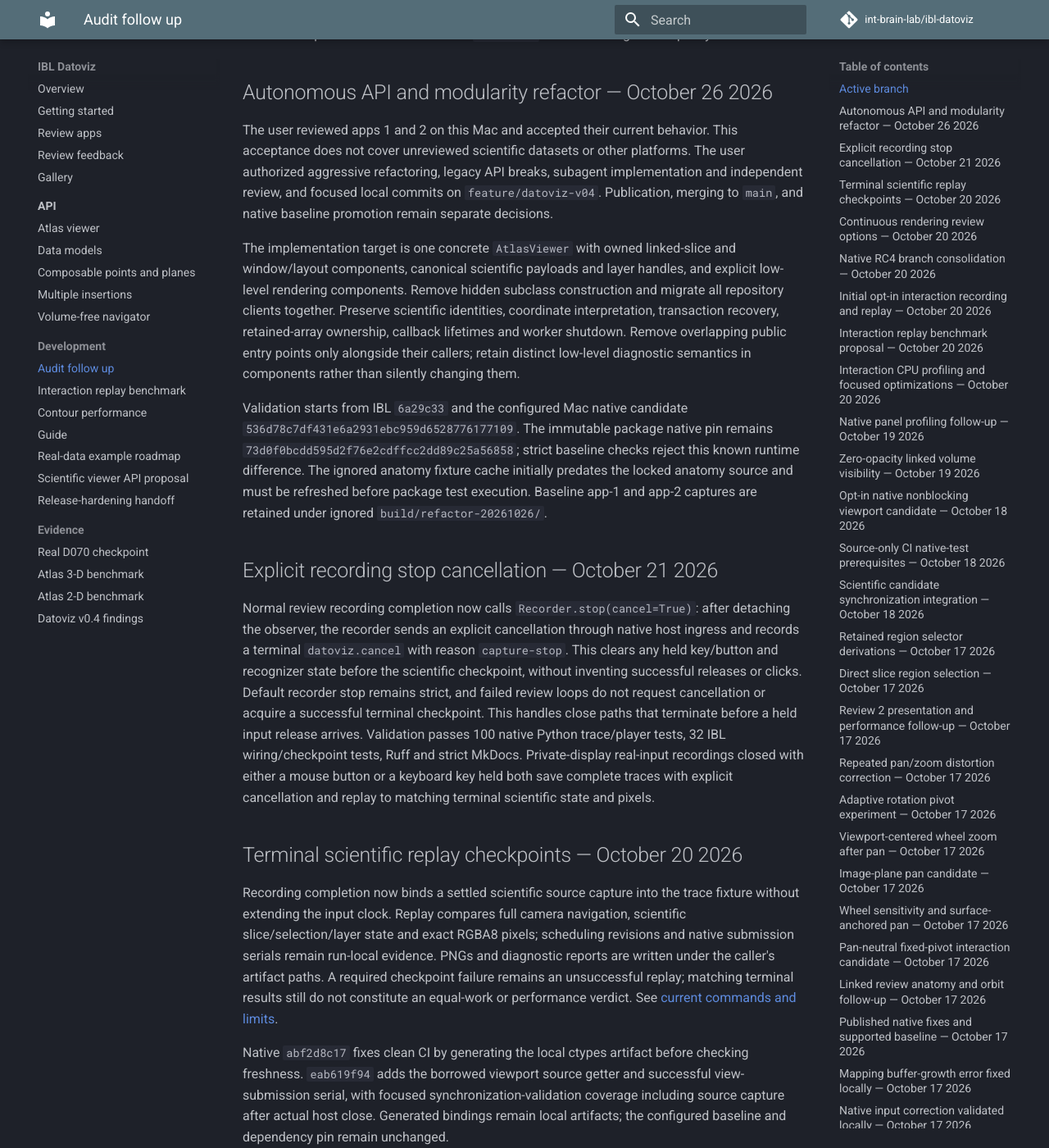
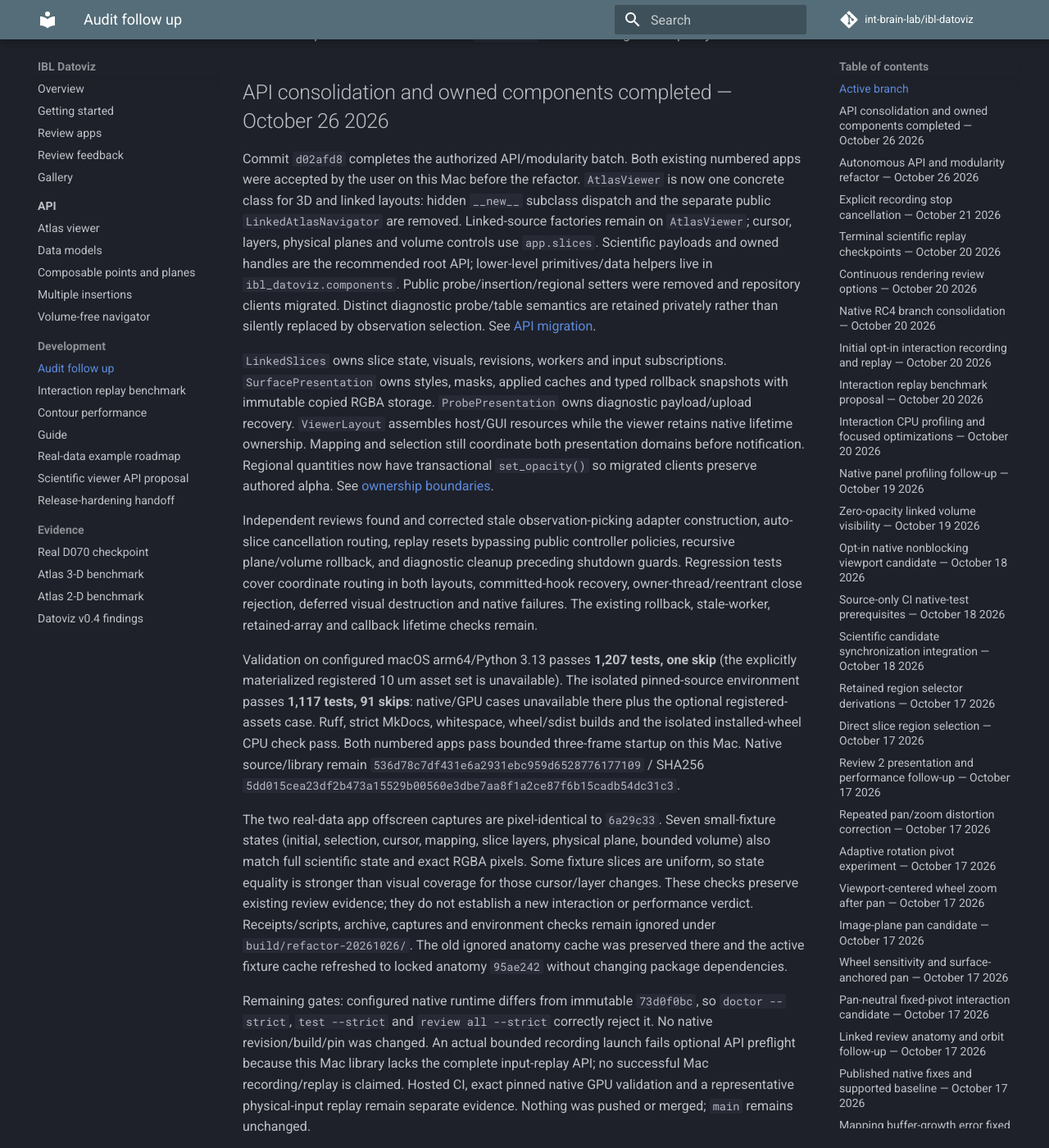
Before and after one commit to int-brain-lab/ibl-datoviz, an MkDocs documentation site: the page built from docs/NEXT_STEPS.md, in a window 1280 px wide and 1400 px high, scrolled down 304 px. Shown: the whole window at 82% size. Built offline with MkDocs 1.6.1 and Material for MkDocs 9.7.7, drawn with Linux system fonts in a browser that asks for light colours; comment, search, counter and statistics services are not loaded; some of the changed text lies outside the part shown.

Commit message:
Record refactor validation and remaining native review gates

```diff
--- a/docs/NEXT_STEPS.md
+++ b/docs/NEXT_STEPS.md
@@ -8,6 +8,68 @@ video-component, viewer-restoration and v0.4-spike branches have been consolidat
 all their commits are preserved in `feature/datoviz-v04` or its `main` ancestry.
 Branch names in the dated entries below identify historical implementation batches.
 See `AGENTS.md` for the working-branch policy.
+
+## API consolidation and owned components completed — October 26 2026
+
+Commit `d02afd8` completes the authorized API/modularity batch. Both existing
+numbered apps were accepted by the user on this Mac before the refactor.
+`AtlasViewer` is now one concrete class for 3D and linked layouts: hidden `__new__`
+subclass dispatch and the separate public `LinkedAtlasNavigator` are removed.
+Linked-source factories remain on `AtlasViewer`; cursor, layers, physical planes
+and volume controls use `app.slices`. Scientific payloads and owned handles are
+the recommended root API; lower-level primitives/data helpers live in
+`ibl_datoviz.components`. Public probe/insertion/regional setters were removed
+and repository clients migrated. Distinct diagnostic probe/table semantics are
+retained privately rather than silently replaced by observation selection.
+See [API migration](api/index.md#migration-from-the-previous-api).
+
+`LinkedSlices` owns slice state, visuals, revisions, workers and input subscriptions.
+`SurfacePresentation` owns styles, masks, applied caches and typed rollback snapshots
+with immutable copied RGBA storage. `ProbePresentation` owns diagnostic payload/upload
+recovery. `ViewerLayout` assembles host/GUI resources while the viewer retains native
+lifetime ownership. Mapping and selection still coordinate both presentation domains
+before notification. Regional quantities now have transactional `set_opacity()` so
+migrated clients preserve authored alpha. See [ownership boundaries](development.md#viewer-ownership-and-internal-components).
+
+Independent reviews found and corrected stale observation-picking adapter construction,
+auto-slice cancellation routing, replay resets bypassing public controller policies,
+recursive plane/volume rollback, and diagnostic cleanup preceding shutdown guards.
+Regression tests cover coordinate routing in both layouts, committed-hook recovery,
+owner-thread/reentrant close rejection, deferred visual destruction and native failures.
+The existing rollback, stale-worker, retained-array and callback lifetime checks remain.
+
+Validation on configured macOS arm64/Python 3.13 passes **1,207 tests, one skip**
+(the explicitly materialized registered 10 um asset set is unavailable). The isolated
+pinned-source environment passes **1,117 tests, 91 skips**: native/GPU cases unavailable
+there plus the optional registered-assets case. Ruff, strict MkDocs, whitespace,
+wheel/sdist builds and the isolated installed-wheel CPU check pass. Both numbered
+apps pass bounded three-frame startup on this Mac. Native source/library remain
+`536d78c7df431e6a2931ebc959d6528776177109` / SHA256
+`5dd015cea23df2b473a15529b00560e3dbe7aa8f1a2ce87f6b15cadb54dc31c3`.
+
+The two real-data app offscreen captures are pixel-identical to `6a29c33`. Seven
+small-fixture states (initial, selection, cursor, mapping, slice layers, physical
+plane, bounded volume) also match full scientific state and exact RGBA pixels.
+Some fixture slices are uniform, so state equality is stronger than visual coverage
+for those cursor/layer changes. These checks preserve existing review evidence;
+they do not establish a new interaction or performance verdict. Receipts/scripts,
+archive, captures and environment checks remain ignored under `build/refactor-20261026/`.
+The old ignored anatomy cache was preserved there and the active fixture cache
+refreshed to locked anatomy `95ae242` without changing package dependencies.
+
+Remaining gates: configured native runtime differs from immutable `73d0f0bc`, so
+`doctor --strict`, `test --strict` and `review all --strict` correctly reject it.
+No native revision/build/pin was changed. An actual bounded recording launch fails
+optional API preflight because this Mac library lacks the complete input-replay API;
+no successful Mac recording/replay is claimed. Hosted CI, exact pinned native GPU
+validation and a representative physical-input replay remain separate evidence.
+Nothing was pushed or merged; `main` remains unchanged.
+
+Next engineering work should measure styling/scalar-update rebuild cost and slice
+preparation/upload cost against the consolidated API before choosing optimizations.
+Dense layer animation, broader path/plane picking, voxel quantities, saved workspace
+state and alignment comparisons remain separately scoped. No renderer optimization
+or new performance gain is claimed by this structural batch.
 
 ## Autonomous API and modularity refactor — October 26 2026
 
```
Also changed, not shown: docs/REAL_DATA_EXAMPLE_ROADMAP.md (+7 -4 lines).
